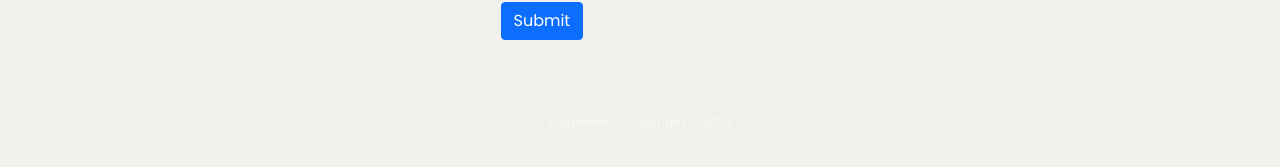
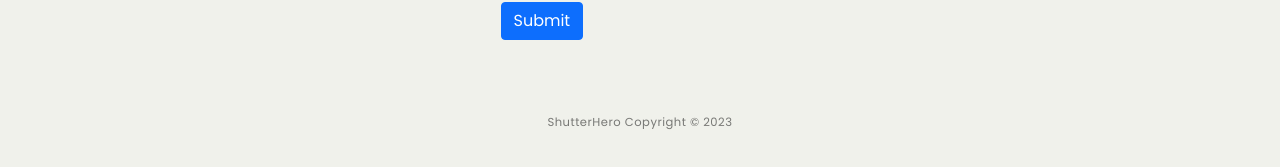
Before and after one commit to Cinamon88/shutterhero_shop_fs, a React (Create React App) app in the folder client/: page /register in a window 1280 px wide. Shown: the part 595-762 px from the top of the page. Built offline with nearby package versions, Linux system fonts and the light colour scheme.

Commit message:
change font color

```diff
--- a/client/src/components/views/Footer/Footer.js
+++ b/client/src/components/views/Footer/Footer.js
@@ -1,5 +1,5 @@
 const Footer = () => (
-    <footer id='sticky-footer' className='py-4 mt-5 text-white-50 '>
+    <footer id='sticky-footer' className='py-4 mt-5 text-black-50 '>
       <div className='text-center'>
         <small>ShutterHero Copyright &copy; 2023</small>
       </div>
```
